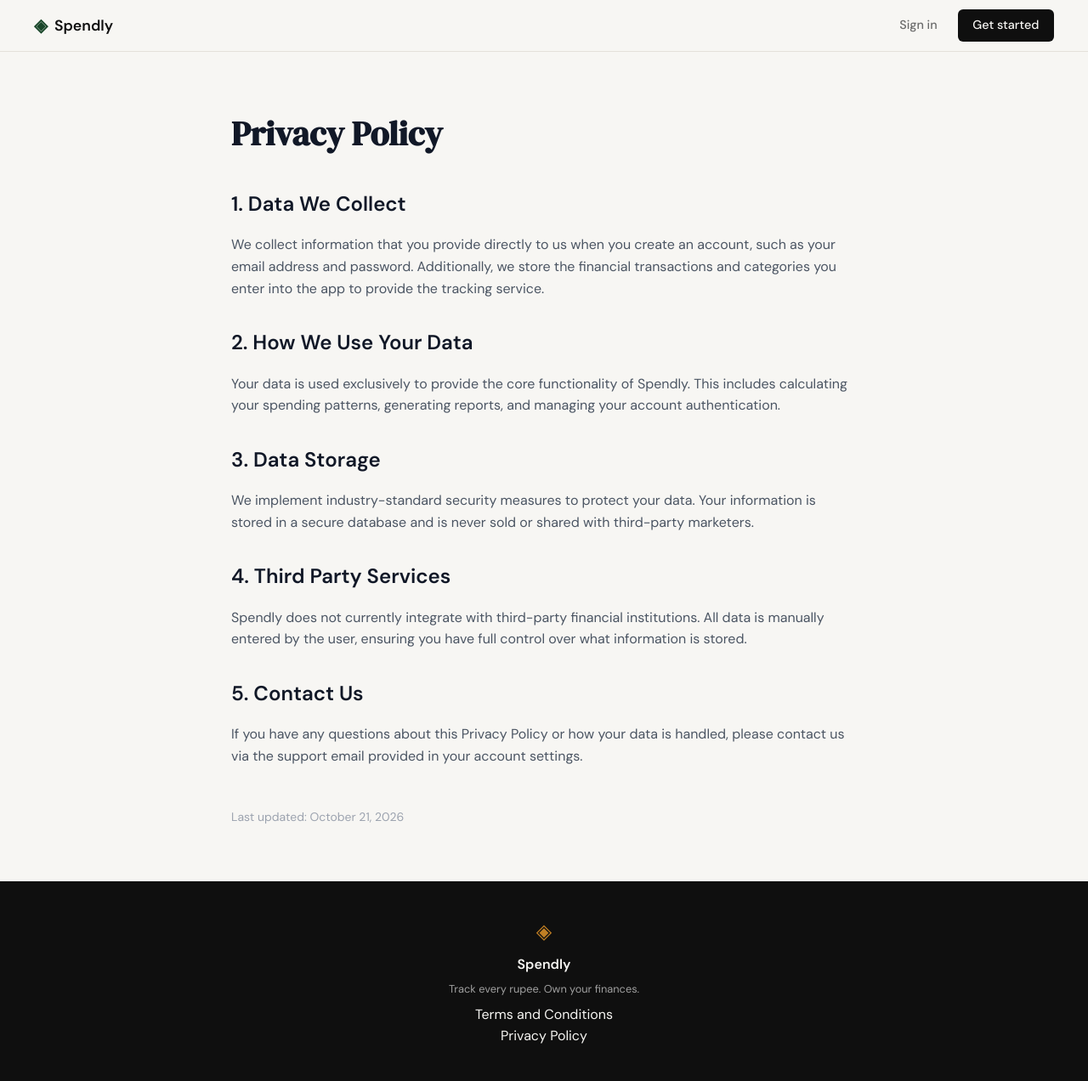
After one commit to Piyush-Bheda/Spendly, a Flask app: page /privacy in a window 1280 px wide. The commit adds this page. Shown: the whole page at 85% size. Run offline with Flask 3, Linux system fonts and the light colour scheme.

Commit message:
landing: add privacy policy page and route

```diff
--- a/app.py
+++ b/app.py
@@ -25,6 +25,11 @@ def login():
 @app.route("/terms")
 def terms():
     return render_template("terms.html")
+
+
+@app.route("/privacy")
+def privacy():
+    return render_template("privacy.html")
 
 
 # ------------------------------------------------------------------ #
--- a/templates/base.html
+++ b/templates/base.html
@@ -35,8 +35,8 @@
             <span class="footer-name">Spendly</span>
             <p class="footer-copy">Track every rupee. Own your finances.</p>
             <div class="footer-links">
-                <a href="{{ url_for('terms') }}">Terms and Conditions</a>
-                <a href="#">Privacy Policy</a>
+                <a href="{{ url_for('terms') }}" style="display: block;">Terms and Conditions</a>
+                <a href="{{ url_for('privacy') }}" style="display: block;">Privacy Policy</a>
             </div>
         </div>
     </footer>
--- /dev/null
+++ b/templates/privacy.html
@@ -0,0 +1,36 @@
+{% extends "base.html" %}
+
+{% block title %}Privacy Policy — Spendly{% endblock %}
+
+{% block content %}
+<div class="terms-container" style="max-width: 800px; margin: 4rem auto; padding: 0 2rem; line-height: 1.6; color: #4b5563;">
+    <h1 style="font-family: 'DM Serif Display', serif; font-size: 2.5rem; margin-bottom: 2rem; color: #111827;">Privacy Policy</h1>
+
+    <section style="margin-bottom: 2rem;">
+        <h2 style="font-size: 1.5rem; color: #111827; margin-bottom: 1rem;">1. Data We Collect</h2>
+        <p>We collect information that you provide directly to us when you create an account, such as your email address and password. Additionally, we store the financial transactions and categories you enter into the app to provide the tracking service.</p>
+    </section>
+
+    <section style="margin-bottom: 2rem;">
+        <h2 style="font-size: 1.5rem; color: #111827; margin-bottom: 1rem;">2. How We Use Your Data</h2>
+        <p>Your data is used exclusively to provide the core functionality of Spendly. This includes calculating your spending patterns, generating reports, and managing your account authentication.</p>
+    </section>
+
+    <section style="margin-bottom: 2rem;">
+        <h2 style="font-size: 1.5rem; color: #111827; margin-bottom: 1rem;">3. Data Storage</h2>
+        <p>We implement industry-standard security measures to protect your data. Your information is stored in a secure database and is never sold or shared with third-party marketers.</p>
+    </section>
+
+    <section style="margin-bottom: 2rem;">
+        <h2 style="font-size: 1.5rem; color: #111827; margin-bottom: 1rem;">4. Third Party Services</h2>
+        <p>Spendly does not currently integrate with third-party financial institutions. All data is manually entered by the user, ensuring you have full control over what information is stored.</p>
+    </section>
+
+    <section style="margin-bottom: 2rem;">
+        <h2 style="font-size: 1.5rem; color: #111827; margin-bottom: 1rem;">5. Contact Us</h2>
+        <p>If you have any questions about this Privacy Policy or how your data is handled, please contact us via the support email provided in your account settings.</p>
+    </section>
+
+    <p style="margin-top: 3rem; font-size: 0.875rem; color: #9ca3af;">Last updated: October 21, 2026</p>
+</div>
+{% endblock %}
```
